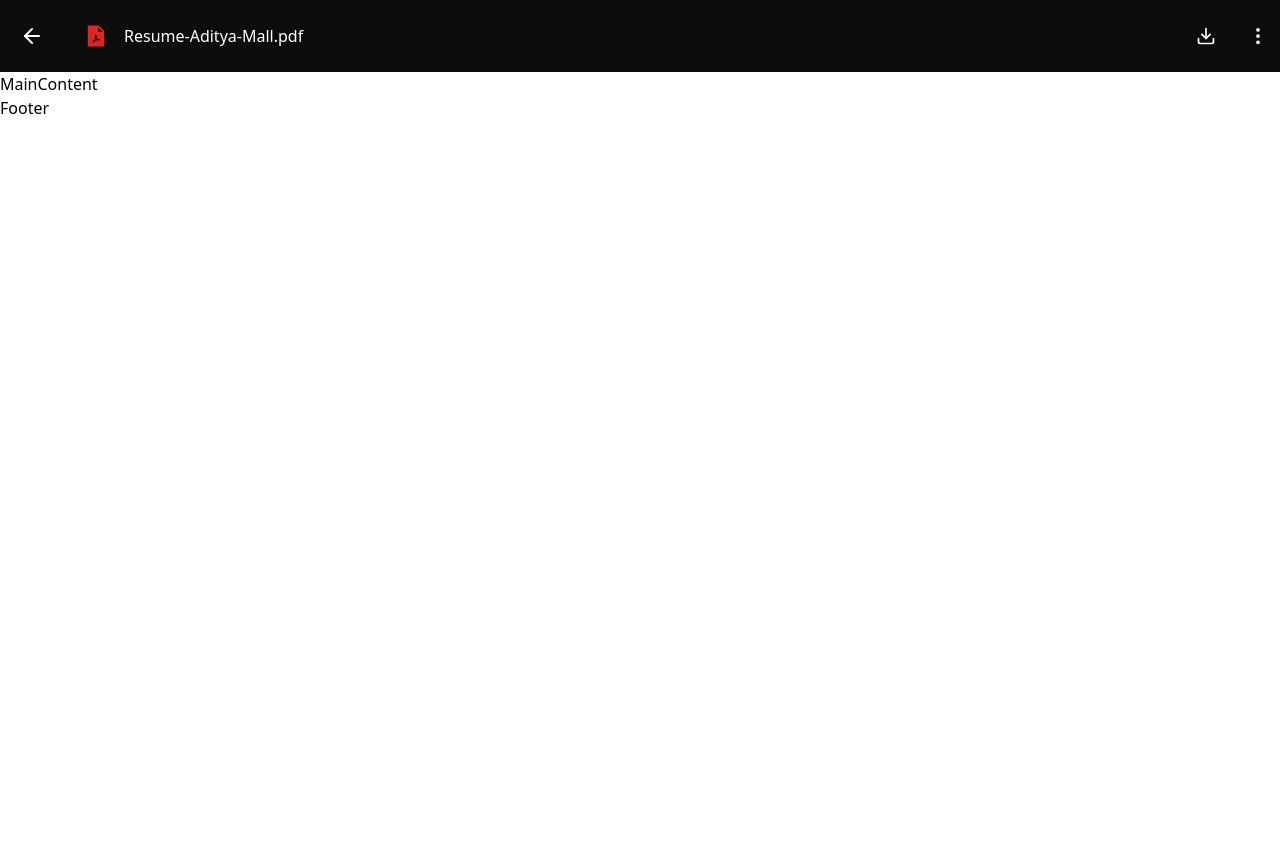
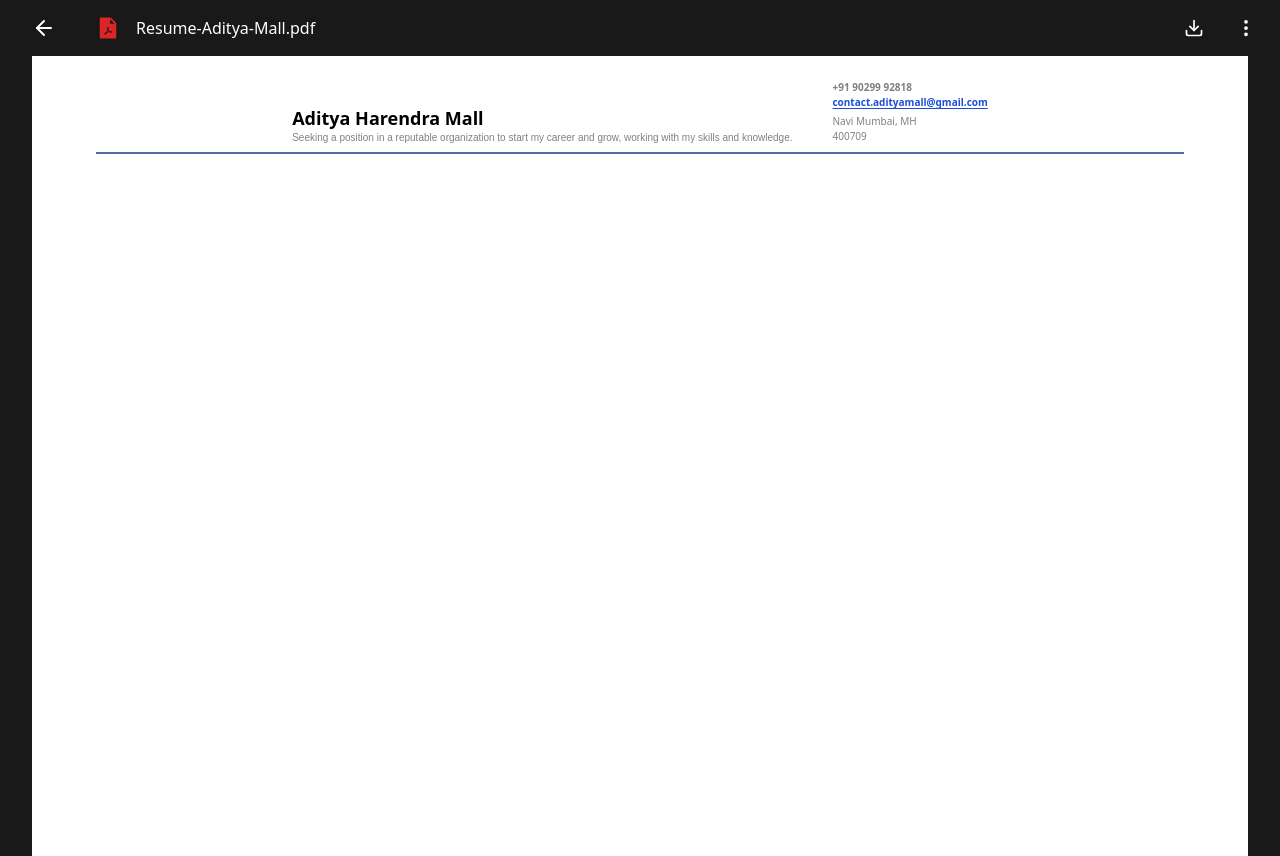
Before and after one commit to iamadityamall/resume-app, a React (Create React App) app: page / in a window 1280 px wide. Before the commit the page ends 800 px from the top, so only its background shows below. Built offline with nearby package versions, Linux system fonts and the light colour scheme.

Commit message:
header section updated

```diff
--- a/src/App.js
+++ b/src/App.js
@@ -1,6 +1,6 @@
 import React from "react";
 import Navbar from "./components/Navbar";
-import Footer from "./components/Footer";
+// import Footer from "./components/Footer";
 import MainContent from "./components/MainContent";
 
 const App = () => {
@@ -8,7 +8,7 @@ const App = () => {
     <>
       <Navbar />
       <MainContent />
-      <Footer />
+      {/* <Footer /> */}
     </>
   );
 };
--- a/src/components/MainContent.jsx
+++ b/src/components/MainContent.jsx
@@ -1,9 +1,40 @@
-import React from 'react'
+import React from "react";
 
 const MainContent = () => {
   return (
-    <div>MainContent</div>
-  )
-}
+    <main className="bg-black/90 min-h-screen pt-14">
+      <section className="z-10 bg-primary w-[95vw] h-screen mx-auto p-6">
+        <header className="flex flex-col items-center justify-between space-y-2">
+          <div className="flex  text-[10px] items-end space-x-10">
+            <div className="text-ternary">
+              <h1 className="font-primary/700 font-extrabold text-black text-lg">
+                Aditya Harendra Mall
+              </h1>
+              <p className="font-secondary leading-3">
+                Seeking a position in a reputable organization to start my
+                career and grow, working with my skills and knowledge.
+              </p>
+            </div>
+            <div className="text-ternary space-y-1">
+              <h6 className="font-bold">+91 90299 92818</h6>
+              <a
+                href="mailto:contact.adityamall@gmail.com"
+                className="underline underline-offset-2 text-blue-700 font-bold"
+              >
+                contact.adityamall@gmail.com
+              </a>
+              <div>
+                <h6>Navi Mumbai, MH</h6>
+                <h6>400709</h6>
+              </div>
+            </div>
+          </div>
 
-export default MainContent
+          <div className="h-[2px] w-[85vw] mx-auto bg-secondary/80"></div>
+        </header>
+      </section>
+    </main>
+  );
+};
+
+export default MainContent;
--- a/src/components/Navbar.jsx
+++ b/src/components/Navbar.jsx
@@ -10,7 +10,7 @@ const Navbar = () => {
   const [menu, setMenu] = useState(false);
 
   return (
-    <nav className="w-screen flex justify-between px-3 py-4 bg-black/95 text-white">
+    <nav className="w-screen flex justify-between px-6 py-2 fixed top-0 text-white">
       {/*navbar left section*/}
       <div className="flex items-center space-x-8">
         <button className="p-2">
--- a/src/index.css
+++ b/src/index.css
@@ -1,3 +1,7 @@
 @tailwind base;
 @tailwind components;
 @tailwind utilities;
+
+@import url('https://fonts.googleapis.com/css2?family=Open+Sans&family=Roboto&display=swap');
+@import url('https://fonts.googleapis.com/css2?family=Open+Sans:wght@500;700&display=swap');
+@import url('https://fonts.googleapis.com/css2?family=Poppins&display=swap');
--- a/tailwind.config.js
+++ b/tailwind.config.js
@@ -1,7 +1,17 @@
 module.exports = {
   content: ["./src/**/*.{js,jsx,ts,tsx}"],
   theme: {
-    extend: {},
+    extend: {
+      colors: {
+        primary: "#FFFFFF",
+        secondary: "#1f4987",
+        ternary: "#808080",
+      },
+      fontFamily: {
+        primary: ["Open Sans", "sans-serif"],
+        secondary: ["Poppins", "sans-serif"],
+      },
+    },
   },
   plugins: [],
 };
```
